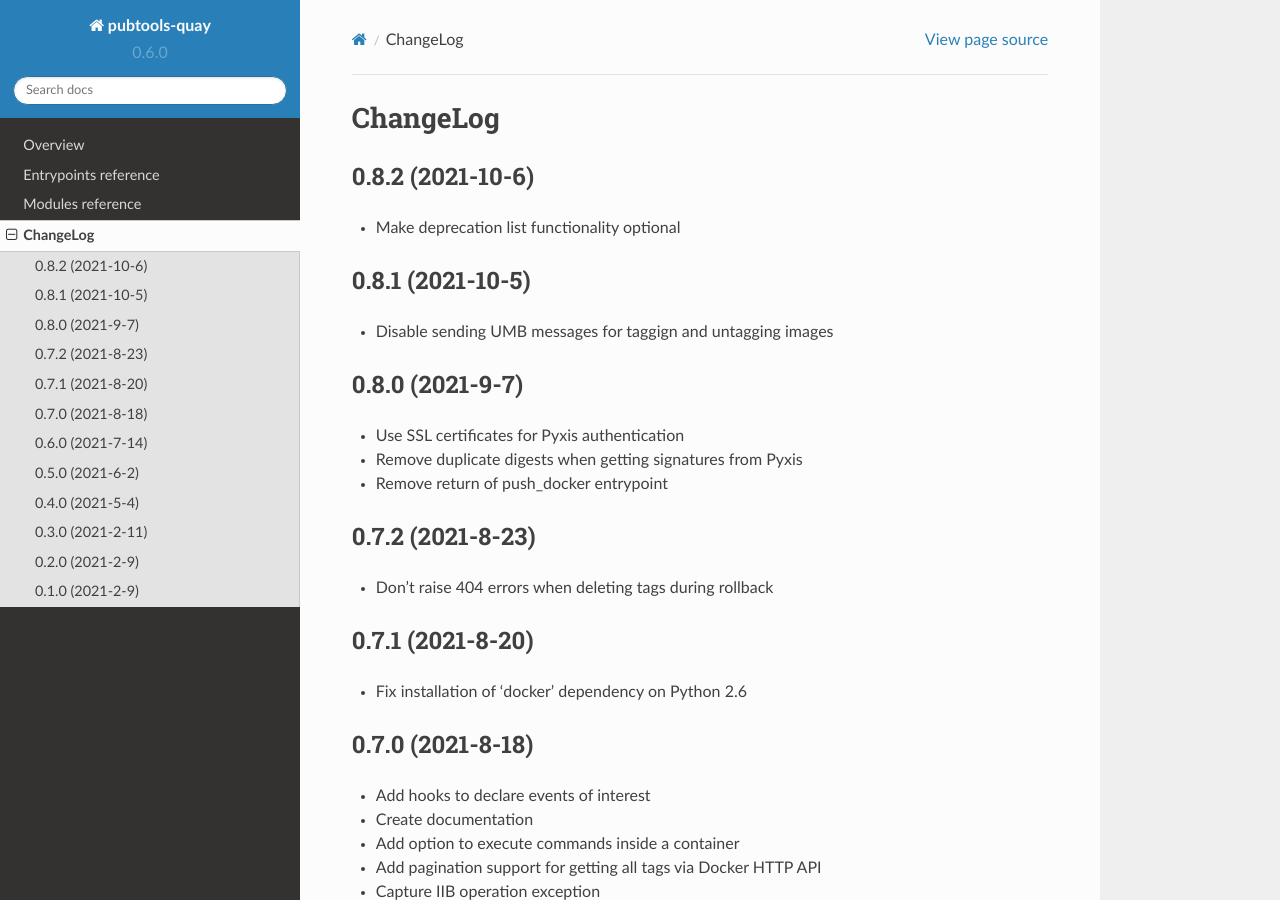
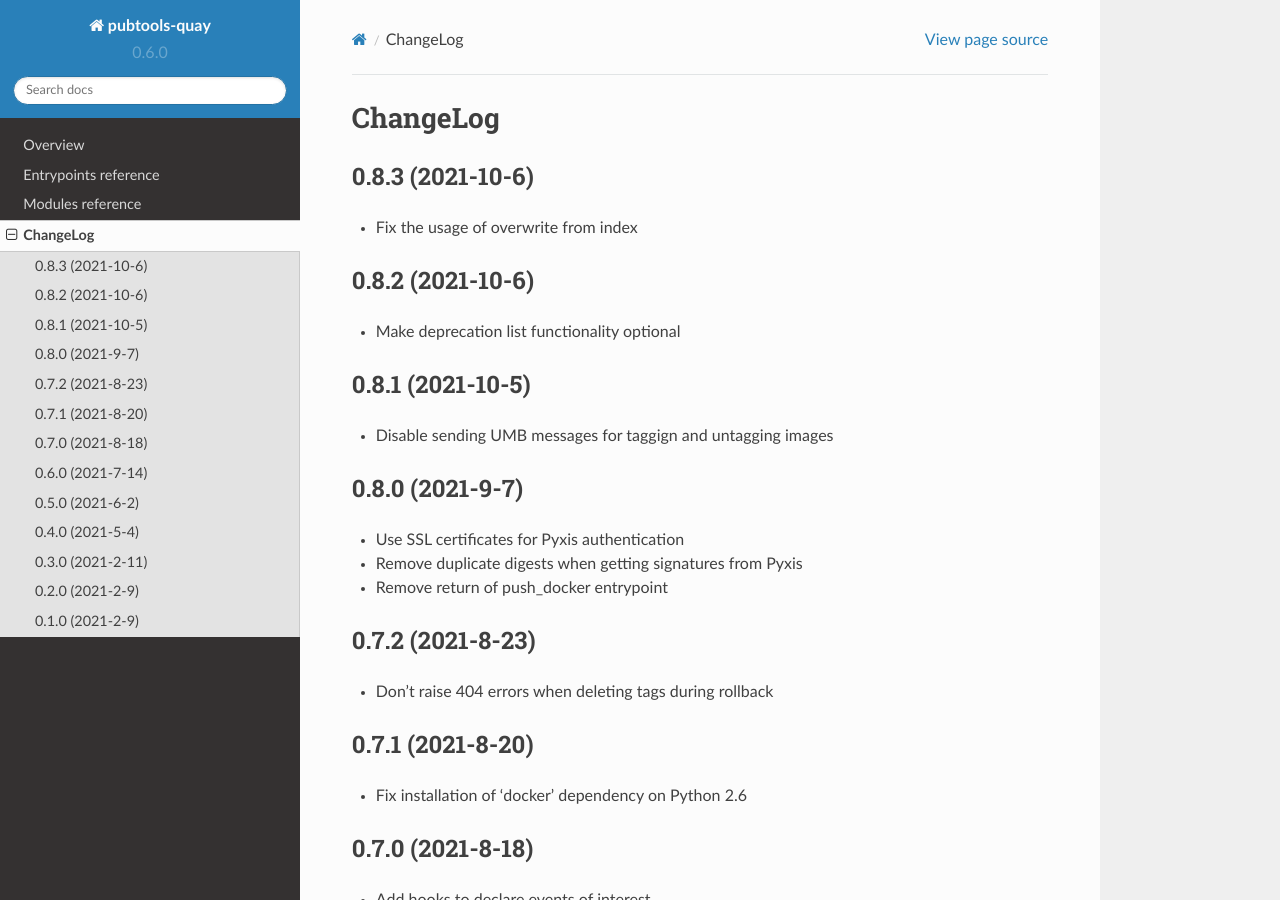
Before and after one commit to release-engineering/pubtools-quay, a Sphinx documentation site: the page built from docs/source/CHANGELOG.rst, in a window 1280 px wide and 900 px high. Built offline with Sphinx 7.4.7 and the Read the Docs theme 2.0.0, drawn with Linux system fonts in a browser that asks for light colours.

Commit message:
Prepare release v0.8.3

```diff
--- a/docs/source/CHANGELOG.rst
+++ b/docs/source/CHANGELOG.rst
@@ -1,5 +1,10 @@
 ChangeLog
 =========
+
+0.8.3 (2021-10-6)
+------------------
+
+* Fix the usage of overwrite from index
 
 0.8.2 (2021-10-6)
 ------------------
--- a/setup.py
+++ b/setup.py
@@ -120,7 +120,7 @@ if os.environ.get("READTHEDOCS", None):
 
 setup(
     name="pubtools-quay",
-    version="0.8.2",
+    version="0.8.3",
     description="Pubtools-quay",
     long_description=long_description,
     long_description_content_type='text/x-rst',
```
